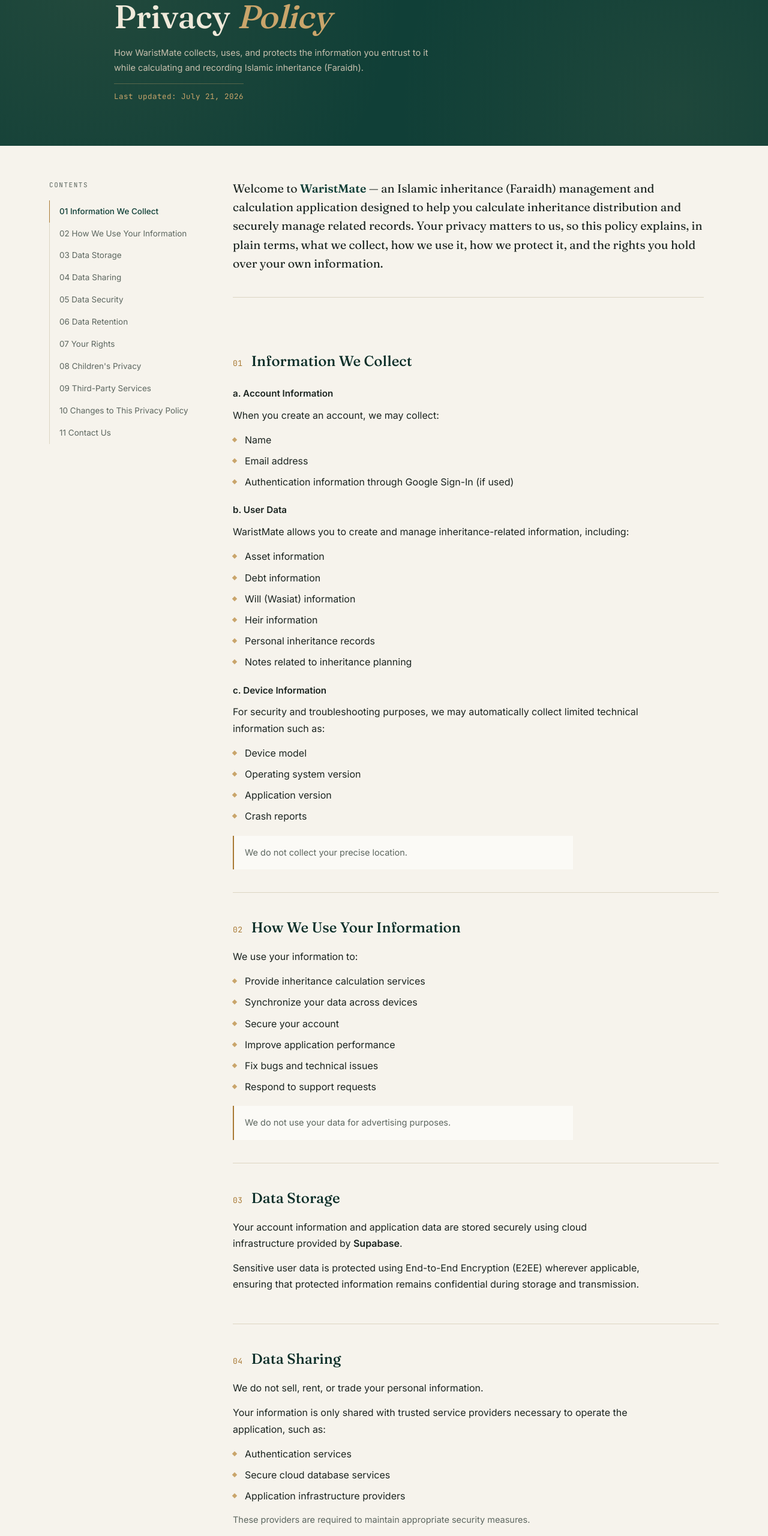
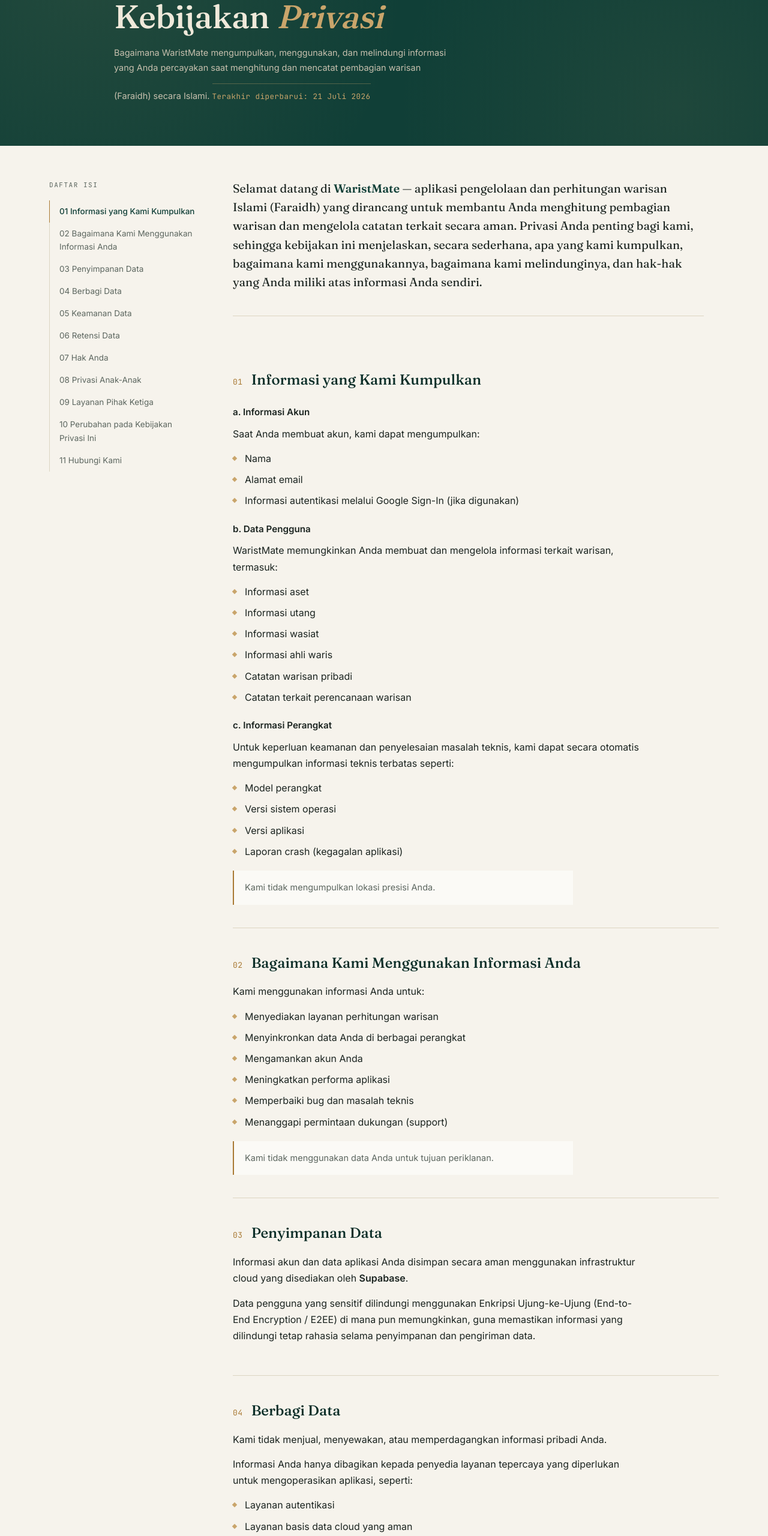
Before and after one commit to cardinaldeacre/waristmate-privacy-policy, a plain HTML site: page index.html in a window 1280 px wide. Shown: the part 120-2680 px from the top of the page at 60% size. Drawn offline with Linux system fonts and the light colour scheme.

Commit message:
update content

```diff
--- a/index.html
+++ b/index.html
@@ -1,9 +1,9 @@
 <!DOCTYPE html>
-<html lang="en">
+<html lang="id">
 <head>
 <meta charset="UTF-8">
 <meta name="viewport" content="width=device-width, initial-scale=1.0">
-<title>Privacy Policy — WaristMate</title>
+<title>Kebijakan Privasi — WaristMate</title>
 <link rel="preconnect" href="https://fonts.googleapis.com">
 <link rel="preconnect" href="https://fonts.gstatic.com" crossorigin>
 <link href="https://fonts.googleapis.com/css2?family=Fraunces:opsz,wght@9..144,400;9..144,500;9..144,600&family=Inter:wght@400;500;600&family=JetBrains+Mono:wght@400;500&display=swap" rel="stylesheet">
@@ -299,12 +299,12 @@
       <svg viewBox="0 0 24 24" fill="none" xmlns="http://www.w3.org/2000/svg" aria-hidden="true">
         <path d="M12 2 L14.2 9.8 L22 12 L14.2 14.2 L12 22 L9.8 14.2 L2 12 L9.8 9.8 Z" stroke="currentColor" stroke-width="1.2" stroke-linejoin="round"/>
       </svg>
-      WaristMate &middot; Faraidh Management
+      WaristMate &middot; Pengelolaan Faraidh
     </div>
-    <h1 class="title">Privacy <em>Policy</em></h1>
+    <h1 class="title">Kebijakan <em>Privasi</em></h1>
     <p class="hero-meta">
-      How WaristMate collects, uses, and protects the information you entrust to it while calculating and recording Islamic inheritance (Faraidh).
-      <span class="updated">Last updated: July 21, 2026</span>
+      Bagaimana WaristMate mengumpulkan, menggunakan, dan melindungi informasi yang Anda percayakan saat menghitung dan mencatat pembagian warisan (Faraidh) secara Islami.
+      <span class="updated">Terakhir diperbarui: 21 Juli 2026</span>
     </p>
   </div>
 </header>
@@ -312,146 +312,146 @@
 <div class="layout">
 
   <details class="mobile-toc">
-    <summary>Contents</summary>
+    <summary>Daftar Isi</summary>
     <ol id="mobile-toc-list"></ol>
   </details>
 
-  <nav class="toc" aria-label="Table of contents">
-    <div class="toc-label">Contents</div>
+  <nav class="toc" aria-label="Daftar isi">
+    <div class="toc-label">Daftar Isi</div>
     <ol id="toc-list"></ol>
   </nav>
 
   <main>
     <p class="intro">
-      Welcome to <strong>WaristMate</strong> — an Islamic inheritance (Faraidh) management and calculation application
-      designed to help you calculate inheritance distribution and securely manage related records. Your privacy
-      matters to us, so this policy explains, in plain terms, what we collect, how we use it, how we protect it,
-      and the rights you hold over your own information.
+      Selamat datang di <strong>WaristMate</strong> — aplikasi pengelolaan dan perhitungan warisan Islami (Faraidh)
+      yang dirancang untuk membantu Anda menghitung pembagian warisan dan mengelola catatan terkait secara aman.
+      Privasi Anda penting bagi kami, sehingga kebijakan ini menjelaskan, secara sederhana, apa yang kami kumpulkan,
+      bagaimana kami menggunakannya, bagaimana kami melindunginya, dan hak-hak yang Anda miliki atas informasi Anda sendiri.
     </p>
 
     <section class="clause" id="s1">
-      <div class="clause-head"><span class="clause-num">01</span><h2>Information We Collect</h2></div>
+      <div class="clause-head"><span class="clause-num">01</span><h2>Informasi yang Kami Kumpulkan</h2></div>
 
-      <h3>a. Account Information</h3>
-      <p>When you create an account, we may collect:</p>
+      <h3>a. Informasi Akun</h3>
+      <p>Saat Anda membuat akun, kami dapat mengumpulkan:</p>
       <ul class="clean">
-        <li>Name</li>
-        <li>Email address</li>
-        <li>Authentication information through Google Sign-In (if used)</li>
+        <li>Nama</li>
+        <li>Alamat email</li>
+        <li>Informasi autentikasi melalui Google Sign-In (jika digunakan)</li>
       </ul>
 
-      <h3>b. User Data</h3>
-      <p>WaristMate allows you to create and manage inheritance-related information, including:</p>
+      <h3>b. Data Pengguna</h3>
+      <p>WaristMate memungkinkan Anda membuat dan mengelola informasi terkait warisan, termasuk:</p>
       <ul class="clean">
-        <li>Asset information</li>
-        <li>Debt information</li>
-        <li>Will (Wasiat) information</li>
-        <li>Heir information</li>
-        <li>Personal inheritance records</li>
-        <li>Notes related to inheritance planning</li>
+        <li>Informasi aset</li>
+        <li>Informasi utang</li>
+        <li>Informasi wasiat</li>
+        <li>Informasi ahli waris</li>
+        <li>Catatan warisan pribadi</li>
+        <li>Catatan terkait perencanaan warisan</li>
       </ul>
 
-      <h3>c. Device Information</h3>
-      <p>For security and troubleshooting purposes, we may automatically collect limited technical information such as:</p>
+      <h3>c. Informasi Perangkat</h3>
+      <p>Untuk keperluan keamanan dan penyelesaian masalah teknis, kami dapat secara otomatis mengumpulkan informasi teknis terbatas seperti:</p>
       <ul class="clean">
-        <li>Device model</li>
-        <li>Operating system version</li>
-        <li>Application version</li>
-        <li>Crash reports</li>
+        <li>Model perangkat</li>
+        <li>Versi sistem operasi</li>
+        <li>Versi aplikasi</li>
+        <li>Laporan crash (kegagalan aplikasi)</li>
       </ul>
-      <div class="callout">We do not collect your precise location.</div>
+      <div class="callout">Kami tidak mengumpulkan lokasi presisi Anda.</div>
     </section>
 
     <section class="clause" id="s2">
-      <div class="clause-head"><span class="clause-num">02</span><h2>How We Use Your Information</h2></div>
-      <p>We use your information to:</p>
+      <div class="clause-head"><span class="clause-num">02</span><h2>Bagaimana Kami Menggunakan Informasi Anda</h2></div>
+      <p>Kami menggunakan informasi Anda untuk:</p>
       <ul class="clean">
-        <li>Provide inheritance calculation services</li>
-        <li>Synchronize your data across devices</li>
-        <li>Secure your account</li>
-        <li>Improve application performance</li>
-        <li>Fix bugs and technical issues</li>
-        <li>Respond to support requests</li>
+        <li>Menyediakan layanan perhitungan warisan</li>
+        <li>Menyinkronkan data Anda di berbagai perangkat</li>
+        <li>Mengamankan akun Anda</li>
+        <li>Meningkatkan performa aplikasi</li>
+        <li>Memperbaiki bug dan masalah teknis</li>
+        <li>Menanggapi permintaan dukungan (support)</li>
       </ul>
-      <div class="callout">We do not use your data for advertising purposes.</div>
+      <div class="callout">Kami tidak menggunakan data Anda untuk tujuan periklanan.</div>
     </section>
 
     <section class="clause" id="s3">
-      <div class="clause-head"><span class="clause-num">03</span><h2>Data Storage</h2></div>
-      <p>Your account information and application data are stored securely using cloud infrastructure provided by <strong>Supabase</strong>.</p>
-      <p>Sensitive user data is protected using End-to-End Encryption (E2EE) wherever applicable, ensuring that protected information remains confidential during storage and transmission.</p>
+      <div class="clause-head"><span class="clause-num">03</span><h2>Penyimpanan Data</h2></div>
+      <p>Informasi akun dan data aplikasi Anda disimpan secara aman menggunakan infrastruktur cloud yang disediakan oleh <strong>Supabase</strong>.</p>
+      <p>Data pengguna yang sensitif dilindungi menggunakan Enkripsi Ujung-ke-Ujung (End-to-End Encryption / E2EE) di mana pun memungkinkan, guna memastikan informasi yang dilindungi tetap rahasia selama penyimpanan dan pengiriman data.</p>
     </section>
 
     <section class="clause" id="s4">
-      <div class="clause-head"><span class="clause-num">04</span><h2>Data Sharing</h2></div>
-      <p>We do not sell, rent, or trade your personal information.</p>
-      <p>Your information is only shared with trusted service providers necessary to operate the application, such as:</p>
+      <div class="clause-head"><span class="clause-num">04</span><h2>Berbagi Data</h2></div>
+      <p>Kami tidak menjual, menyewakan, atau memperdagangkan informasi pribadi Anda.</p>
+      <p>Informasi Anda hanya dibagikan kepada penyedia layanan tepercaya yang diperlukan untuk mengoperasikan aplikasi, seperti:</p>
       <ul class="clean">
-        <li>Authentication services</li>
-        <li>Secure cloud database services</li>
-        <li>Application infrastructure providers</li>
+        <li>Layanan autentikasi</li>
+        <li>Layanan basis data cloud yang aman</li>
+        <li>Penyedia infrastruktur aplikasi</li>
       </ul>
-      <p class="muted">These providers are required to maintain appropriate security measures.</p>
+      <p class="muted">Penyedia-penyedia tersebut diwajibkan untuk menjaga langkah-langkah keamanan yang memadai.</p>
     </section>
 
     <section class="clause" id="s5">
-      <div class="clause-head"><span class="clause-num">05</span><h2>Data Security</h2></div>
-      <p>We implement reasonable administrative, technical, and organizational safeguards to protect your information against unauthorized access, disclosure, alteration, or destruction.</p>
-      <p class="muted">However, no method of electronic transmission or storage is completely secure.</p>
+      <div class="clause-head"><span class="clause-num">05</span><h2>Keamanan Data</h2></div>
+      <p>Kami menerapkan langkah-langkah pengamanan administratif, teknis, dan organisasi yang wajar untuk melindungi informasi Anda dari akses tidak sah, pengungkapan, perubahan, atau kerusakan.</p>
+      <p class="muted">Namun, tidak ada metode transmisi atau penyimpanan elektronik yang sepenuhnya aman.</p>
     </section>
 
     <section class="clause" id="s6">
-      <div class="clause-head"><span class="clause-num">06</span><h2>Data Retention</h2></div>
-      <p>Your data is retained as long as your account remains active or as necessary to provide our services.</p>
-      <p>You may request deletion of your account and associated data at any time.</p>
+      <div class="clause-head"><span class="clause-num">06</span><h2>Retensi Data</h2></div>
+      <p>Data Anda disimpan selama akun Anda tetap aktif atau selama diperlukan untuk menyediakan layanan kami.</p>
+      <p>Anda dapat meminta penghapusan akun beserta data terkait kapan saja.</p>
     </section>
 
     <section class="clause" id="s7">
-      <div class="clause-head"><span class="clause-num">07</span><h2>Your Rights</h2></div>
-      <p>Depending on your applicable laws, you may have the right to:</p>
+      <div class="clause-head"><span class="clause-num">07</span><h2>Hak Anda</h2></div>
+      <p>Tergantung pada peraturan yang berlaku, Anda mungkin memiliki hak untuk:</p>
       <ul class="clean">
-        <li>Access your personal data</li>
-        <li>Correct inaccurate information</li>
-        <li>Delete your account and associated data</li>
-        <li>Withdraw consent where applicable</li>
+        <li>Mengakses data pribadi Anda</li>
+        <li>Mengoreksi informasi yang tidak akurat</li>
+        <li>Menghapus akun dan data terkait</li>
+        <li>Menarik persetujuan yang telah diberikan, jika berlaku</li>
       </ul>
     </section>
 
     <section class="clause" id="s8">
-      <div class="clause-head"><span class="clause-num">08</span><h2>Children's Privacy</h2></div>
-      <p>WaristMate is not directed toward children under the age required by applicable law. We do not knowingly collect personal information from children.</p>
+      <div class="clause-head"><span class="clause-num">08</span><h2>Privasi Anak-Anak</h2></div>
+      <p>WaristMate tidak ditujukan untuk anak-anak di bawah usia yang disyaratkan oleh peraturan yang berlaku. Kami tidak dengan sengaja mengumpulkan informasi pribadi dari anak-anak.</p>
     </section>
 
     <section class="clause" id="s9">
-      <div class="clause-head"><span class="clause-num">09</span><h2>Third-Party Services</h2></div>
-      <p>WaristMate may use trusted third-party services including:</p>
+      <div class="clause-head"><span class="clause-num">09</span><h2>Layanan Pihak Ketiga</h2></div>
+      <p>WaristMate dapat menggunakan layanan pihak ketiga tepercaya, termasuk:</p>
       <ul class="clean">
         <li>Supabase</li>
-        <li>Google Sign-In (if enabled)</li>
+        <li>Google Sign-In (jika diaktifkan)</li>
       </ul>
-      <p class="muted">Each third-party service has its own privacy practices.</p>
+      <p class="muted">Setiap layanan pihak ketiga memiliki praktik privasinya masing-masing.</p>
     </section>
 
     <section class="clause" id="s10">
-      <div class="clause-head"><span class="clause-num">10</span><h2>Changes to This Privacy Policy</h2></div>
-      <p>We may update this Privacy Policy periodically.</p>
-      <p>Any updates will be published within the application or through the official Privacy Policy page. Continued use of WaristMate after changes indicates acceptance of the updated policy.</p>
+      <div class="clause-head"><span class="clause-num">10</span><h2>Perubahan pada Kebijakan Privasi Ini</h2></div>
+      <p>Kami dapat memperbarui Kebijakan Privasi ini dari waktu ke waktu.</p>
+      <p>Setiap pembaruan akan dipublikasikan di dalam aplikasi atau melalui halaman Kebijakan Privasi resmi. Penggunaan WaristMate yang berkelanjutan setelah adanya perubahan menandakan penerimaan terhadap kebijakan yang telah diperbarui.</p>
     </section>
 
     <section class="clause" id="s11">
-      <div class="clause-head"><span class="clause-num">11</span><h2>Contact Us</h2></div>
-      <p>If you have any questions regarding this Privacy Policy, please contact us through the official support email associated with WaristMate.</p>
+      <div class="clause-head"><span class="clause-num">11</span><h2>Hubungi Kami</h2></div>
+      <p>Jika Anda memiliki pertanyaan mengenai Kebijakan Privasi ini, silakan hubungi kami melalui email dukungan resmi yang terkait dengan WaristMate.</p>
     </section>
 
   </main>
 </div>
 
 <footer>
-  WaristMate<span class="star">✦</span>Faraidh Management &amp; Calculation<span class="star">✦</span>&copy; 2026
+  WaristMate<span class="star">✦</span>Pengelolaan &amp; Perhitungan Faraidh<span class="star">✦</span>&copy; 2026
 </footer>
 
 <script>
-  // Build table of contents from clause sections
+  // Membuat daftar isi dari setiap bagian
   const sections = Array.from(document.querySelectorAll('section.clause'));
   const tocList = document.getElementById('toc-list');
   const mobileTocList = document.getElementById('mobile-toc-list');
```
Also changed, not shown: 1 other file.
